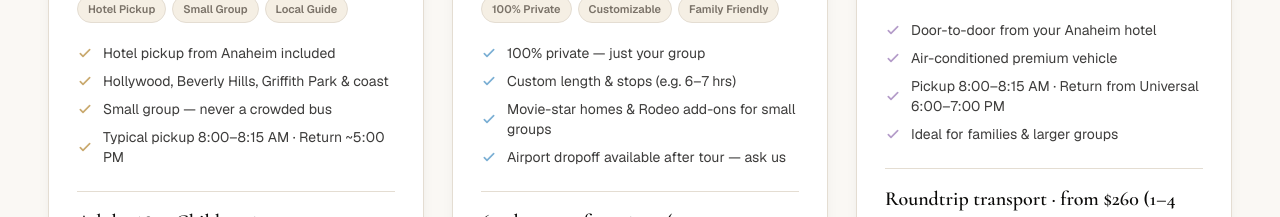
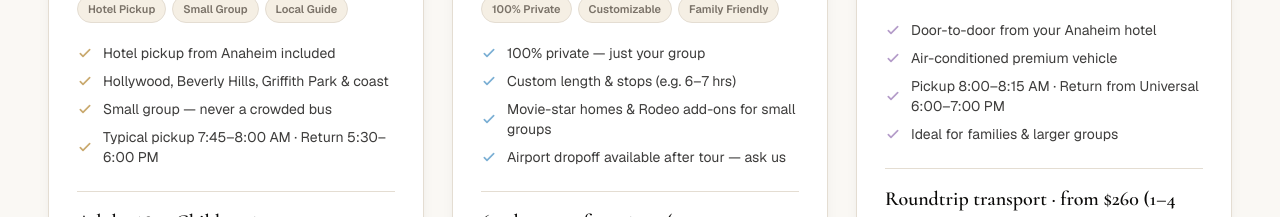
Before and after one commit to jaguarsolutions/TnTLimo, a Next.js app: page / in a window 1280 px wide. Shown: the part 4220-4437 px from the top of the page. Built offline with nearby package versions, Linux system fonts and the light colour scheme; no server answers.

Commit message:
change hours

```diff
--- a/src/app/los-angeles-hollywood-tour-from-anaheim/LAHollywoodContent.tsx
+++ b/src/app/los-angeles-hollywood-tour-from-anaheim/LAHollywoodContent.tsx
@@ -42,7 +42,7 @@ const stops = [
 ];
 
 const included = [
-  { icon: "📍", label: "Hotel pickup from Anaheim area (typically 8:00–8:15 AM)" },
+  { icon: "📍", label: "Hotel pickup from Anaheim area (typically 7:45–8:00 AM)" },
   { icon: "🎤", label: "Expert local guide throughout" },
   { icon: "🚐", label: "Comfortable air-conditioned vehicle" },
   { icon: "🏙️", label: "Downtown LA pass-by — Disney Concert Hall, Music Center, Crypto.com Arena area" },
@@ -51,7 +51,7 @@ const included = [
   { icon: "🌆", label: "Sunset Strip & Beverly Hills / Rodeo Drive" },
   { icon: "🥙", label: "Lunch stop — Original Farmers Market & The Grove" },
   { icon: "🎡", label: "Santa Monica Pier, Venice Beach & Marina del Rey" },
-  { icon: "🕐", label: "Return to Anaheim around 5:00 PM (typical full day)" },
+  { icon: "🕐", label: "Return to Anaheim between 5:30 and 6:00 PM (typical full day)" },
 ];
 
 const whyChoose = [
--- a/src/app/los-angeles-hollywood-tour-from-anaheim/page.tsx
+++ b/src/app/los-angeles-hollywood-tour-from-anaheim/page.tsx
@@ -87,7 +87,7 @@ export default function LAHollywoodTourPage() {
             },
             {
               question: "How long is the tour?",
-              answer: "Pickup from Anaheim and neighboring cities is typically between 8:00 and 8:15 AM, with return to Anaheim around 5:00 PM — a full day on the road. We'll cover a lot of ground while still giving you time at each stop.",
+              answer: "Pickup from Anaheim and neighboring cities is typically between 7:45 and 8:00 AM, with return to Anaheim between 5:30 and 6:00 PM — a full day on the road. We'll cover a lot of ground while still giving you time at each stop.",
             },
             {
               question: "What stops are included?",
--- a/src/components/Services.tsx
+++ b/src/components/Services.tsx
@@ -19,7 +19,7 @@ const services = [
       "Hotel pickup from Anaheim included",
       "Hollywood, Beverly Hills, Griffith Park & coast",
       "Small group — never a crowded bus",
-      "Typical pickup 8:00–8:15 AM · Return ~5:00 PM",
+      "Typical pickup 7:45–8:00 AM · Return 5:30–6:00 PM",
     ],
     badges: ["Hotel Pickup", "Small Group", "Local Guide"],
     duration: "Full day",
```
